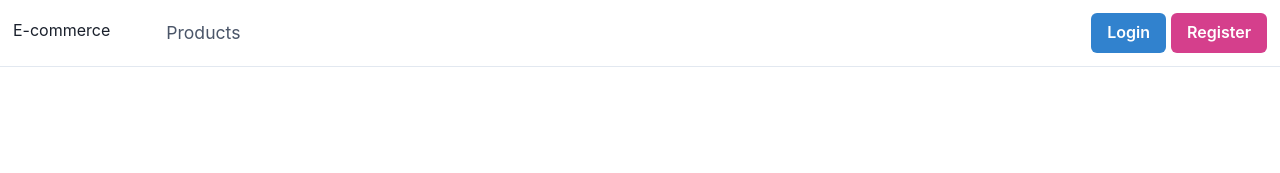
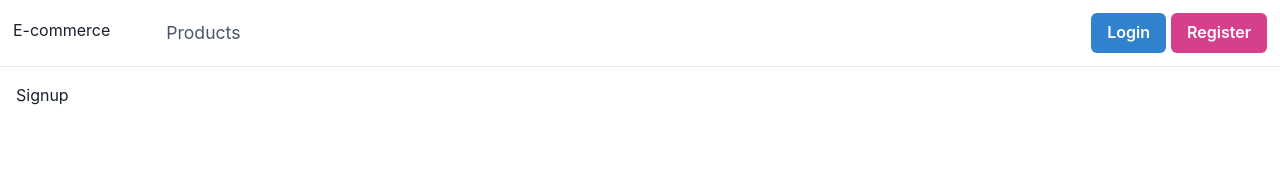
Before and after one commit to osmanbeshirov/E-commerce-React-TS-Node, a React (Create React App) app: page /signup in a window 1280 px wide. Shown: the top 173 px of the page. Built offline with nearby package versions, Linux system fonts and the light colour scheme.

Commit message:
routing for auth

```diff
--- a/src/App.tsx
+++ b/src/App.tsx
@@ -10,6 +10,8 @@
 
 import './App.css';
 import Navbar from './Components/Navbar';
+import Signin from './Pages/Auth/Signin';
+import Signup from './Pages/Auth/Signup';
 
 const Home = () => {
   return (
@@ -29,7 +31,8 @@
             <div className="content">
               <Routes>
                 <Route path="/" element={<Home />} />
-
+                <Route path='/signin' element={<Signin />} />
+                <Route path='/signup' element={<Signup />} />
               </Routes>
             </div>
 
--- a/src/Components/Navbar/styles.scss
+++ b/src/Components/Navbar/styles.scss
@@ -28,7 +28,6 @@
                 }
             }
         }
-
     }
 
     .right{
--- /dev/null
+++ b/src/Pages/Auth/Signin/index.tsx
@@ -0,0 +1,9 @@
+import React from 'react'
+
+const Signin = () => {
+    return (
+        <div>Signin</div>
+    )
+}
+
+export default Signin
--- /dev/null
+++ b/src/Pages/Auth/Signup/index.tsx
@@ -0,0 +1,9 @@
+import React from 'react'
+
+const Signup = () => {
+    return (
+        <div>Signup</div>
+    )
+}
+
+export default Signup
```
Also changed, not shown: 1 other file (tests, documents, lock files or other folders). Lines whose indentation alone changed are shown as unchanged.
